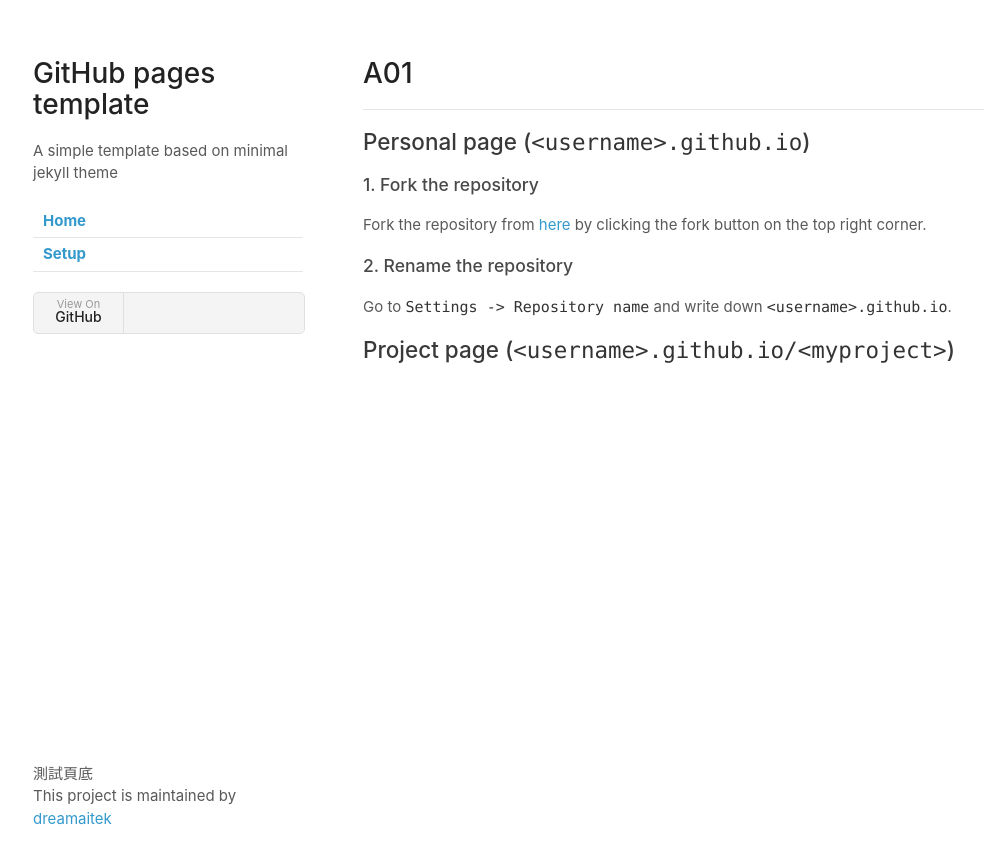
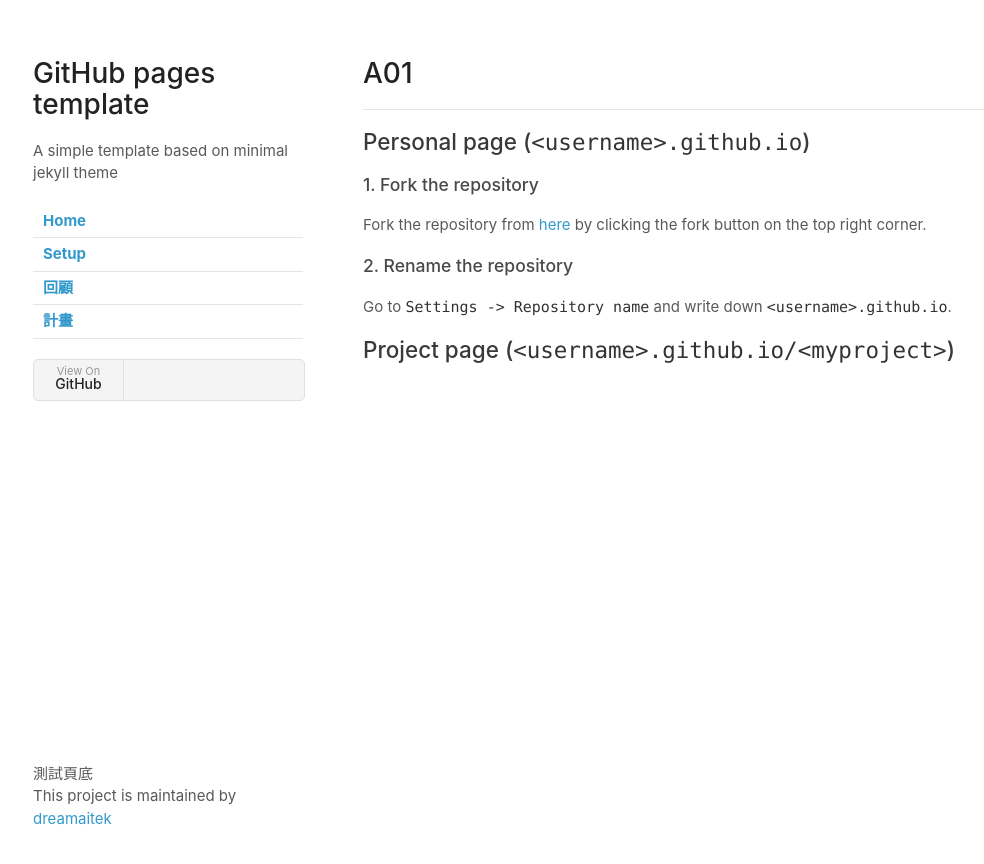
Before and after one commit to dreamaitek/p003, a Jekyll site: the page built from a01.md, in a window 1280 px wide. Shown: the top 864 px of the page, without its empty margins (67-1051 px from the left). Built offline with Jekyll 4.4.1, drawn with Linux system fonts in a browser that asks for light colours; our own code applies the rules of GitHub Pages for plain Markdown files.

Commit message:
Update _config.yml

```diff
--- a/_config.yml
+++ b/_config.yml
@@ -7,3 +7,9 @@ navigation:
     url: /
   - title: Setup
     url: setup
+
+  - title: 回顧
+    url: review
+
+  - title: 計畫
+    url:
```
